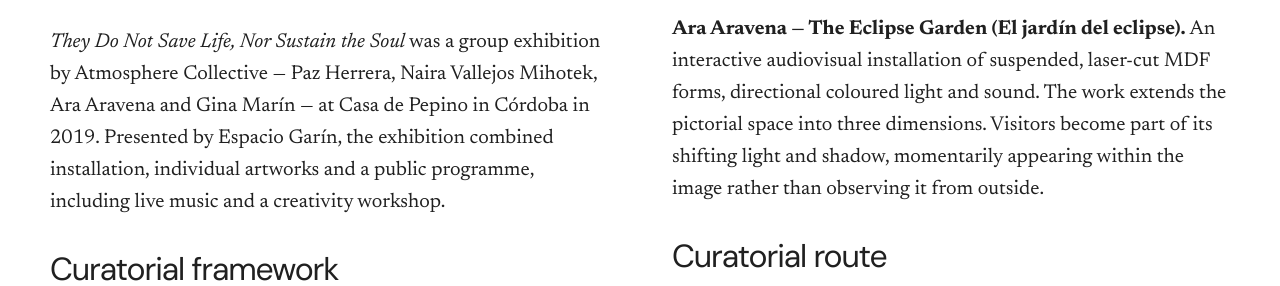
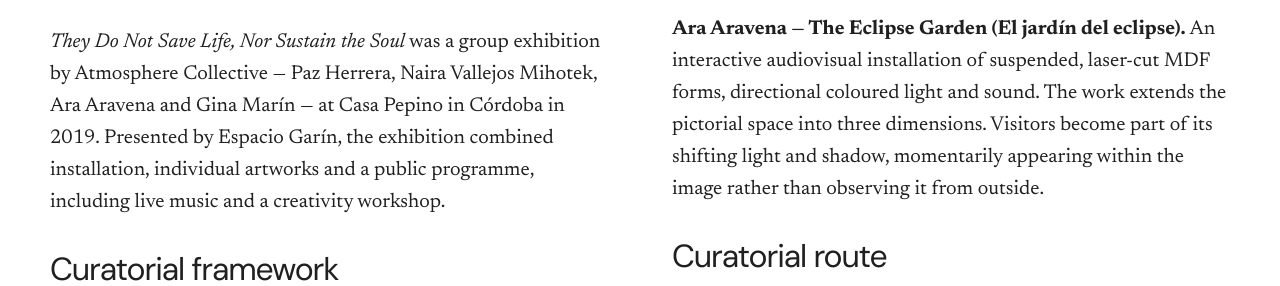
Before and after one commit to ginamicam-tech/gina_marin_portfolio, a Jekyll site: the page built from content/_work/no-salvan-la-vida.md, in a window 1280 px wide and 900 px high, scrolled down 903 px. Shown: the part 228-514 px from the top of the window. Built offline with Jekyll 4.4.1, drawn with Linux system fonts in a browser that asks for light colours; some of the changed text lies outside the part shown.

```diff
--- a/content/_work/no-salvan-la-vida.md
+++ b/content/_work/no-salvan-la-vida.md
@@ -1,6 +1,6 @@
 ---
 parent: atmosfera
-card_label: Casa de Pepino
+card_label: Casa Pepino
 title: They Do Not Save Life, Nor Sustain the Soul
 permalink: "/portfolio/no-salvan-la-vida/"
 order: 13
@@ -33,7 +33,7 @@ media:
   fit: contain
   src: "/content/media/portfolio/exhibitions/no-salvan-la-vida-flyer.jpg"
   alt: Black and white invitation for They Do Not Save Life, Nor Sustain the Soul
-  caption: "/ Exhibition invitation They Do Not Save Life, Nor Sustain the Soul Opening · 16 August 2019 · Casa de Pepino,
+  caption: "/ Exhibition invitation They Do Not Save Life, Nor Sustain the Soul Opening · 16 August 2019 · Casa Pepino,
     Córdoba"
 - type: image
   fit: contain
@@ -105,7 +105,7 @@ media:
   alt: Visitor reading printed material inside the exhibition
 - type: image
   src: "/content/media/portfolio/exhibitions/no-salvan-opening-wide.png"
-  alt: Visitors in conversation among artworks at Casa de Pepino
+  alt: Visitors in conversation among artworks at Casa Pepino
 type: project
 tags:
 - exhibitions
@@ -122,7 +122,7 @@ sections:
   text: |-
     ## About the project
 
-    *They Do Not Save Life, Nor Sustain the Soul* was a group exhibition by Atmosphere Collective — Paz Herrera, Naira Vallejos Mihotek, Ara Aravena and Gina Marín — at Casa de Pepino in Córdoba in 2019. Presented by Espacio Garín, the exhibition combined installation, individual artworks and a public programme, including live music and a creativity workshop.
+    *They Do Not Save Life, Nor Sustain the Soul* was a group exhibition by Atmosphere Collective — Paz Herrera, Naira Vallejos Mihotek, Ara Aravena and Gina Marín — at Casa Pepino in Córdoba in 2019. Presented by Espacio Garín, the exhibition combined installation, individual artworks and a public programme, including live music and a creativity workshop.
 - layout: newspaper
   text: |-
     ## Curatorial framework
@@ -155,7 +155,7 @@ sections:
     As part of Atmosphere Collective, I contributed to the shared work of curatorial project management, production, post-production and sponsorship. Together, we connected artistic planning, installation requirements, public communication and exhibition documentation to bring the exhibition into public presentation. Alongside this work, I contributed as an installation artist within [Atmosphere Collective](/work/atmosfera/). Our curatorial work addressed the relationships between the artworks, their placement in the space and the information available to visitors. Communication and the public programme created further ways for people to encounter the work. We connected these artistic decisions with the organisation and support needed to make the exhibition happen.
 - layout: newspaper
   text: "## Credits and documentation\n\n**Curatorial project management, production, post-production and sponsorship:** Atmosphere Collective — Paz Herrera, Naira Vallejos Mihotek, Ara Aravena and Gina Marín.  \n**Participating artists:** Paz Herrera, Naira Vallejos Mihotek, Ara Aravena and Gina
-    Marín.  \n**Presentation:** Espacio Garín at Centro Cultural Municipal Casa de Pepino.  \n**Opening music:** Gluko Lin.\n\nThe
+    Marín.  \n**Presentation:** Espacio Garín at Centro Cultural Municipal Casa Pepino.  \n**Opening music:** Gluko Lin.\n\nThe
     photographs and video document the collective exhibition, its opening and public programme.\n\n[Contemporary press coverage](https://hoydia.com.ar/negocios-y-empresas/61370-espacio-garin-inaugura-hoy-la-muestra-no-salvan-la-vida-ni-sustentan-el-alma/)
     · [Exhibition archive](https://www.instagram.com/p/B1YrSjVA_iQ/)"
 summary: Curatorial project management, production and post-production, including sponsorship and an installation contribution within Atmosphere Collective.
@@ -191,7 +191,7 @@ supporters:
   type: image
   src: /content/media/portfolio/exhibitions/no-salvan-invitation-supporters.jpg
   alt: Sponsor and institutional support logos from the exhibition invitation
-  caption: Sponsors and institutional support · National University of Córdoba · Science and Technology Secretariat · Garín · Cynar · Casa de Pepino · Municipality of Córdoba · Espacio Garín
+  caption: Sponsors and institutional support · National University of Córdoba · Science and Technology Secretariat · Garín · Cynar · Casa Pepino · Municipality of Córdoba · Espacio Garín
   crop:
     source_width: 1000
     x: 60
@@ -203,7 +203,7 @@ portfolio_pdf:
   layout: project
   summary: >-
     This collective exhibition brought installation, individual artworks, live music and a creativity
-    workshop together at Casa de Pepino in Córdoba. Atmosphere Collective shared curatorial management, production, post-production and sponsorship.
+    workshop together at Casa Pepino in Córdoba. Atmosphere Collective shared curatorial management, production, post-production and sponsorship.
     I contributed to this collective work and exhibited my installation. Our work connected the placement
     and relationships of artworks with communication, public programming and the practical support needed
     to bring the exhibition into public view. Its curatorial framework explores fragmented bodies and
@@ -216,6 +216,6 @@ portfolio_pdf:
     caption: Visitor encountering translucent coloured garments suspended against the exhibition wall
     fit: contain
   credits: 'Curatorial project management, production, post-production and sponsorship: Atmosphere Collective. Participating artists: Paz Herrera, Nayra
-    Vallejos, Ara Aravena and Gina Marín. Presented by Espacio Garín at Casa de Pepino. Images document
+    Vallejos, Ara Aravena and Gina Marín. Presented by Espacio Garín at Casa Pepino. Images document
     the collective exhibition.'
 ---
```
